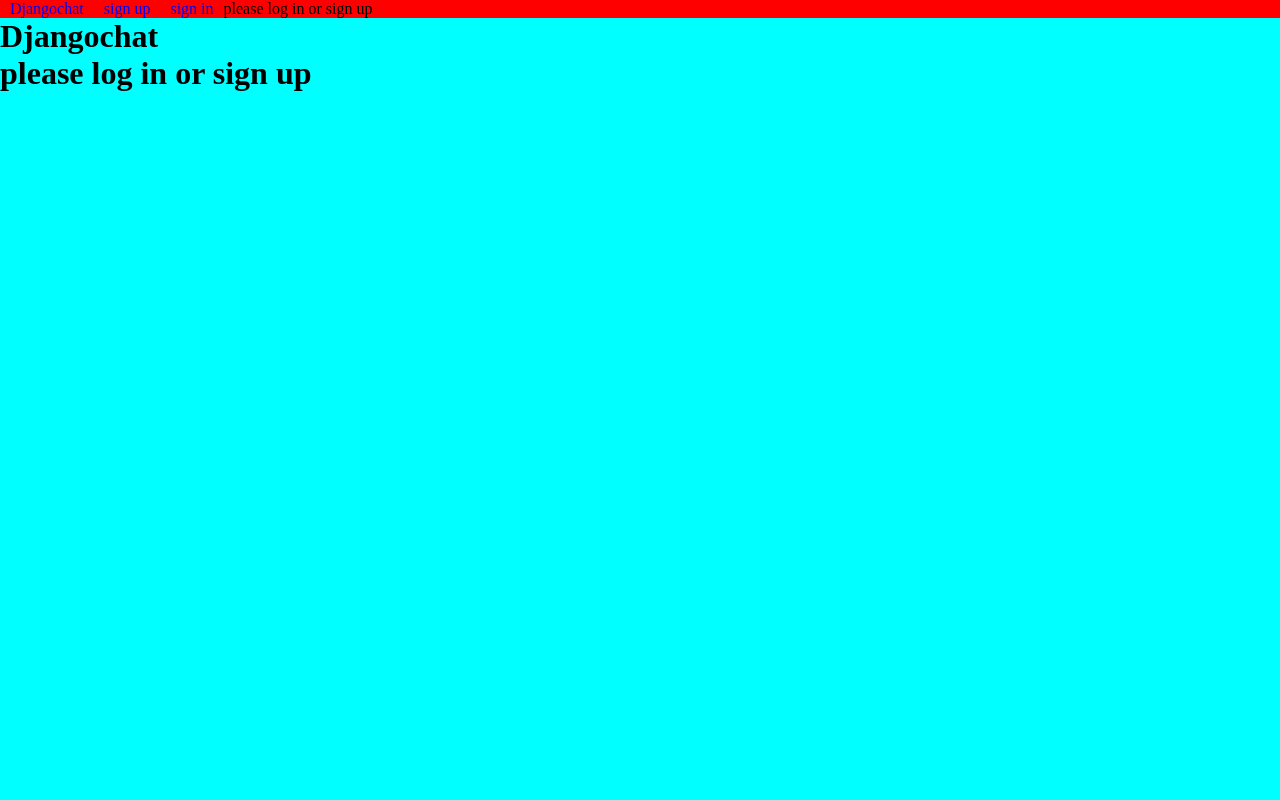
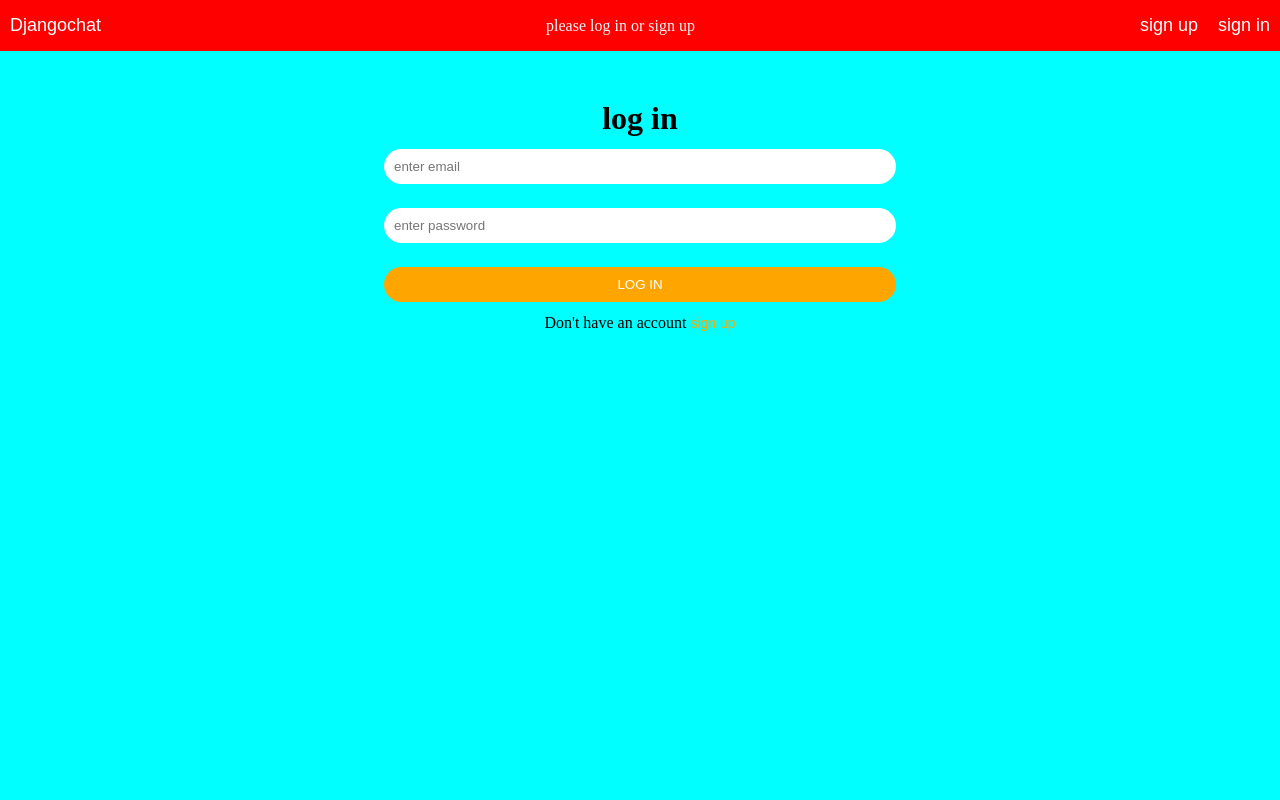
Before and after one commit to Galgallo22/djangochat, a Django app: page / in a window 1280 px wide. Run offline with Django 4.2, Linux system fonts and the light colour scheme.

Commit message:
styling changes

```diff
--- a/core/static/css/style.css
+++ b/core/static/css/style.css
@@ -3,14 +3,3 @@
     margin: 0;
     box-sizing: border-box;
 }
-
-nav, nav div {
-    display: flex;
-    flex-direction: row;
-    list-style: none;
-    background: red;
-}
-
-nav div a {
-    padding: 0 10px;
-}
--- a/core/templates/base.html
+++ b/core/templates/base.html
@@ -8,14 +8,36 @@
     <title>{%block mytitle%} home {%endblock%} Djangochat</title>
 
     <style>
+        nav, nav div {
+    display: flex;
+    flex-direction: row;
+    list-style: none;
+    background: red;
+    padding: 5px 0;
+
+}
+nav {
+    justify-content: space-between;
+}
+
+nav div a {
+    padding: 0 10px;
+}
         a{
             align-items: flex-end;
             text-decoration: none;
+            font-size: 18px;
+            color: white;
+            padding: 5px 0;
+            font-family: sans-serif;
 
         }
 
         div{
             align-items: center;
+        }
+        #status {
+            color:whitesmoke;
         }
 
 
@@ -31,6 +53,13 @@
     </div>
     <div>
         {% if user.id %}
+        <span id="status">logged in as {{user.first_name}}</span><br><br><br>
+        {%else%}
+        <span id="status">please log in or sign up</span>
+        {% endif%}
+    </div>
+    <div>
+        {% if user.id %}
         <div>
             <a href="{% url 'signout' %}">log out</a>
            </div>
@@ -42,11 +71,7 @@
        </div>
        {% endif %}
 
-       {% if user.id %}
-<span>logged in as {{user.first_name}}</span><br><br><br>
-{%else%}
-<span>please log in or sign up</span>
-{% endif%}
+
 
     </div>
     </nav>
--- a/core/templates/frontpage.html
+++ b/core/templates/frontpage.html
@@ -1,17 +1,65 @@
 {%extends 'base.html' %}
+
 {%load static%}
 
 {%block mytitle%}
 Welcome
 {%endblock%}
 
+{%block style%}
+<style>
+    form{
+        margin:  auto;
+        width:50%;
+        min-width: 375px;
+        display: flex;
+        flex-direction: column;
+        align-items: center;
+        height: 600px;
+        /* width:80% ; */
+    }
+    input{
+        margin: 12px 6px;
+        padding: 10px;
+        width: 80%;
+        border-radius: 20px;
+        border: none;
+    }
+    input[type=submit]{
+        background-color: orange;
+        color: white;
+        text-transform: uppercase;
+    }
+    .container {
+        position: fixed;
+        z-index: -2;
+        top: 0;
+        left:0;
+        width: 100%;
+        height: 100%;
+
+        display: flex;
+        /* justify-content: center; */
+        /* align-items: center; */
+    }
+
+</style>
+
+{% endblock %}
+
 {%block content%}
+<div class="container">
+    <form action="" method="post">
+        <h1 style="text-align: center;width:80%">log in</h1>
+        {% csrf_token %}
 
-<h1>Djangochat</h1>
-{% if user.id %}
-<h1>logged in as {{user.first_name}}</h1>
-{%else%}
-<h1>please log in or sign up</h1>
-{% endif%}
+            <input type="email" name="email" id="" placeholder="enter email">
+            <input type="password" name="password" id="" placeholder="enter password">
+            <input type="submit" value="log in">
+            <span>Don't have an account <a style="color: orange; font-size: 14px;" href="{% url 'signup' %}">sign up</a></span>
+        </form>
 
-{%endblock%}
+
+</div>
+
+    {% endblock %}
--- a/core/views.py
+++ b/core/views.py
@@ -8,7 +8,10 @@ from django.contrib.auth.hashers import make_password
 def frontpage(request):
     # message =Message.objects.get(author_id=2)
     # message.delete()
-    return render(request,'frontpage.html')
+    if request.user.is_authenticated:
+        return redirect('/viewer',request.path)
+    else:
+        return render(request,'frontpage.html')
 
 def signup(request):
     if request.method=='POST':
@@ -25,7 +28,7 @@ def signup(request):
 
 def signin(request):
     if request.user.is_authenticated:
-        return redirect('/',request.path)
+        return redirect('/viewer',request.path)
     else:
         if request.method=='POST':
             username=request.POST['email']
```
Also changed, not shown: core/templates/login.html (+40 -10 lines), core/templates/signup.html (+30 -9 lines), core/templates/viewer.html (+27 -2 lines), db.sqlite3.
